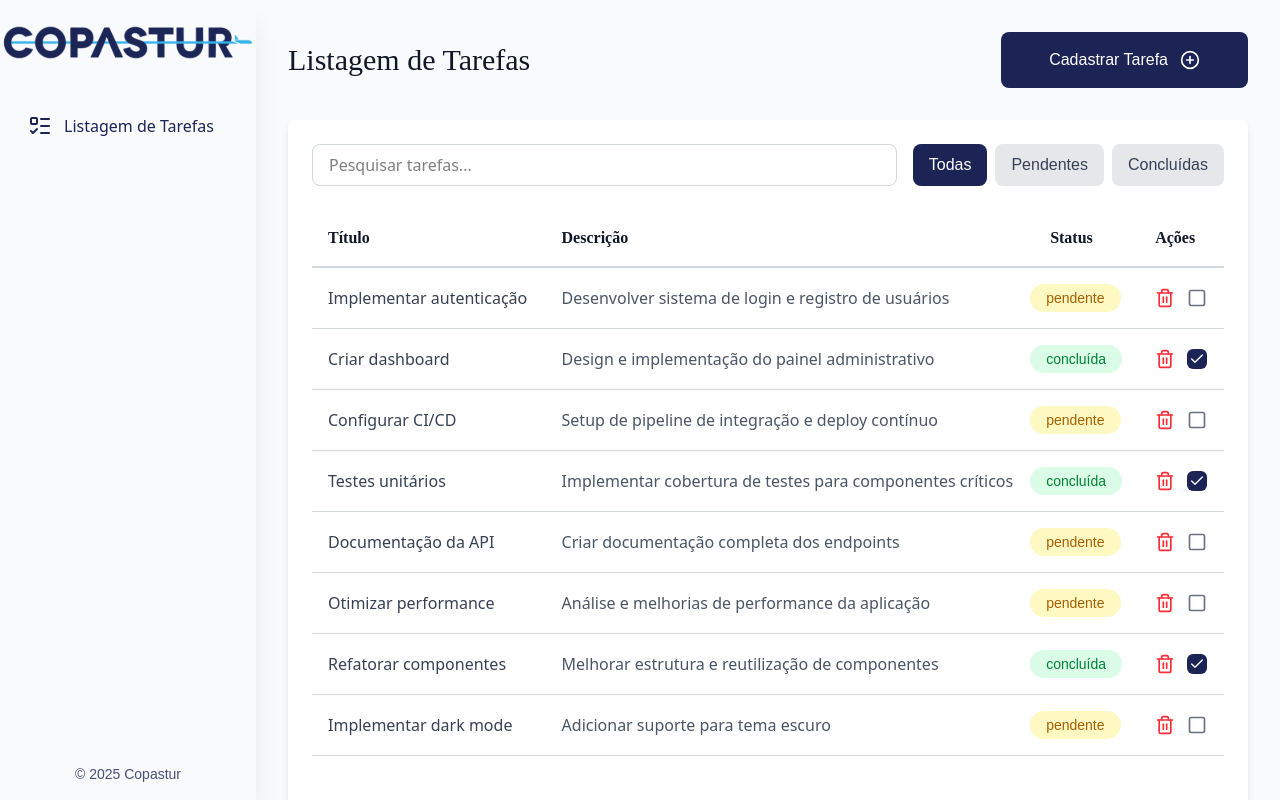
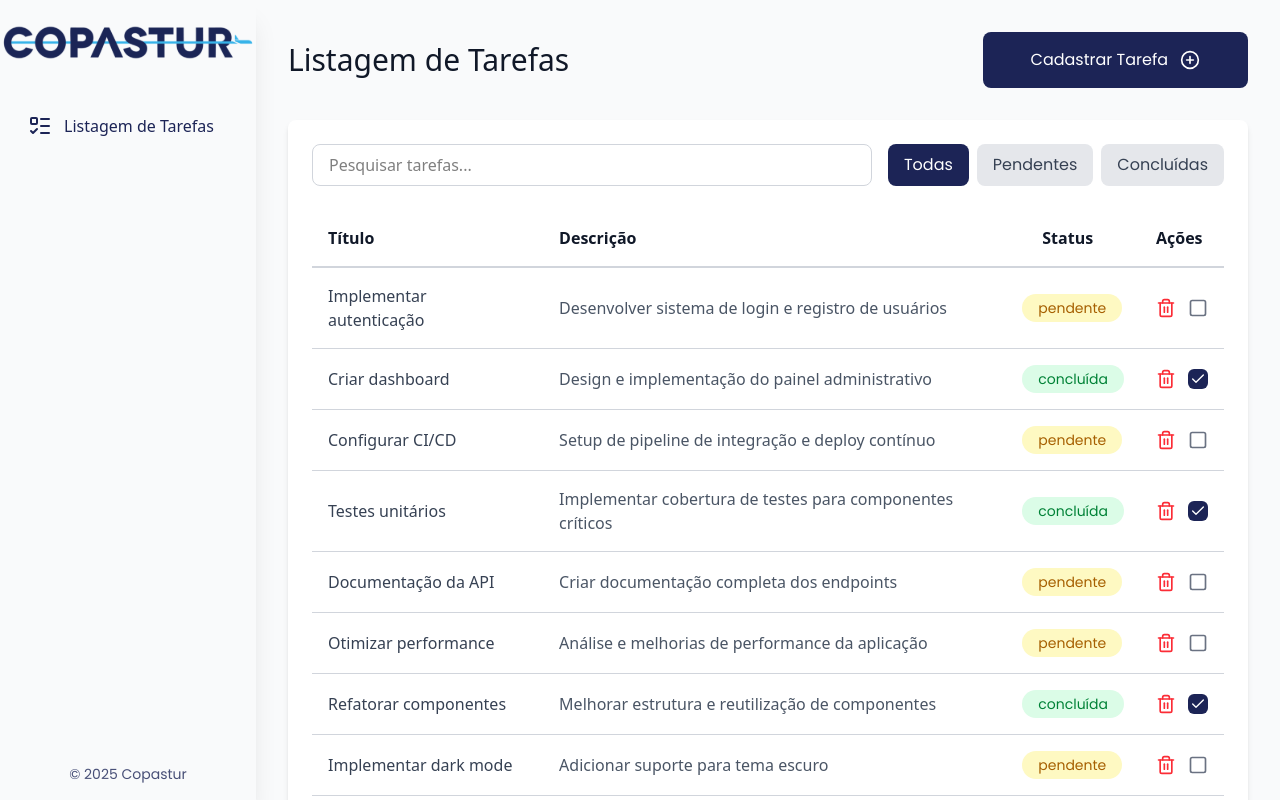
Before and after one commit to DiogoSAbr/project-frontend, a React (Vite) app: page / in a window 1280 px wide. Shown: the top 800 px of the page. Built offline with nearby package versions, Linux system fonts and the light colour scheme.

Commit message:
fix: adjusting fonts in global.css

```diff
--- a/src/styles/global.css
+++ b/src/styles/global.css
@@ -1,4 +1,16 @@
 @import 'tailwindcss';
+
+@font-face {
+    font-family: "Poppins-bold";
+    src: url(../fonts/poppins/Poppins-Bold.ttf) format("opentype");
+    font: bold;
+}
+
+@font-face {
+    font-family: "Poppins-regular";
+    src: url(../fonts/poppins/Poppins-Regular.ttf)format("opentype");
+    font: bold;
+}
 
 @theme {
     /* default-colors */
@@ -10,6 +22,6 @@
     --color-confirm: #48bb78;
 
     /* fonts */
-    --font-default: Poppins, sans-serif;
-    --font-default-bold: Poppins, strong;
-};
+    --font-default: 'Poppins-regular';
+    --font-title: 'Poppins-bold';
+}
```
